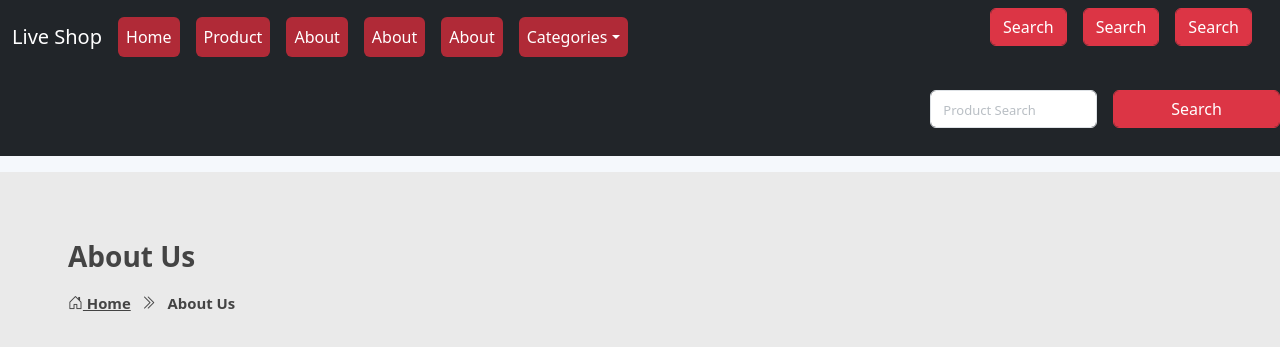
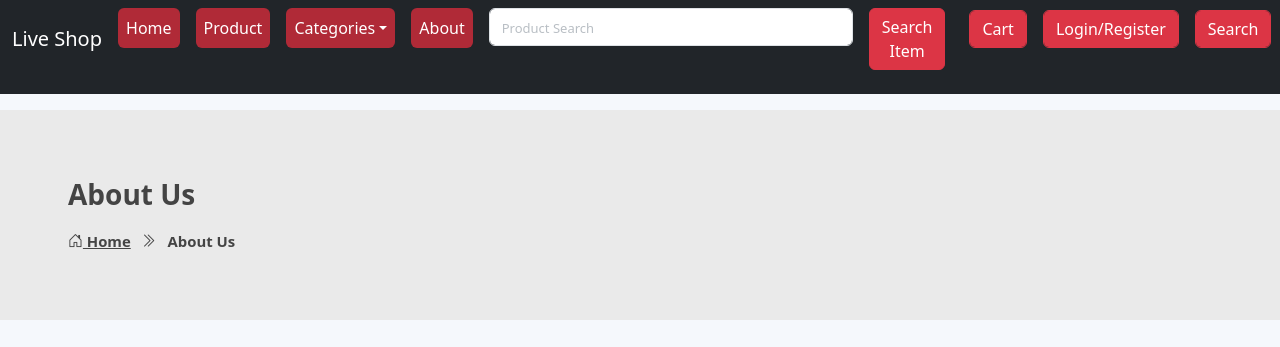
Before and after one commit to Mannu258/Ecommerce, a Django app: page /cart in a window 1280 px wide. Shown: the top 347 px of the page. Run offline with Django 5.2, Linux system fonts and the light colour scheme; some libraries are stand-ins or nearby versions.

Commit message:
added search icon in navbar

```diff
--- a/ecommerceapp/templates/header.html
+++ b/ecommerceapp/templates/header.html
@@ -13,20 +13,10 @@
                     <a class="nav-link active btn btn-danger me-3" aria-current="page" href="/">Home</a>
                 </li>
                 <li class="nav-item">
-                    <a class="nav-link active btn btn-danger me-3" href="#">Product</a>
-                </li>
-                <li class="nav-item">
-                    <a class="nav-link active btn btn-danger me-3" href="#">About</a>
-                </li>
-                <li class="nav-item">
-                    <a class="nav-link active btn btn-danger me-3" href="#">About</a>
-                </li>
-                <li class="nav-item">
-                    <a class="nav-link active btn btn-danger me-3" href="#">About</a>
+                    <a class="nav-link active btn btn-danger me-3" href="#product">Product</a>
                 </li>
                 <li class="nav-item dropdown">
-                <li class="nav-item dropdown">
-                    <a class="nav-link active btn btn-danger dropdown-toggle" href="#" id="dropdownId"
+                    <a class="nav-link active btn btn-danger dropdown-toggle me-3" href="#" id="dropdownId"
                         data-bs-toggle="dropdown" aria-haspopup="true" aria-expanded="false">Categories</a>
                     <div class="dropdown-menu" aria-labelledby="dropdownId">
                         {% for catquery in catquery %}
@@ -35,11 +25,27 @@
                         {%endfor%}
 
                 </li>
+                <li class="nav-item">
+                    <a class="nav-link active btn btn-danger me-3" href="#">About</a>
+                </li>
+                <li class="nav-item">
+                    <input id="searchInput" name="value" class="form-control me-3" placeholder="Product Search"
+                        aria-label="Search">
+                    <style>
+                        #searchInput {
+                            width: 364px;
+                        }
+                    </style>
+
+                </li>
+                <li class="nav-item">
+                    <button class="btn btn-danger me-4" onclick="search()" href="#">Search Item</button>
+                </li>
                 </li>
             </ul>
             <div class="d-flex ms-auto">
-                <button class="form-control btn btn-danger me-3" type="submit">Search</button>
-                <button class="form-control btn btn-danger me-3" type="submit">Search</button>
+                <button class="form-control btn btn-danger me-3" type="submit">Cart</button>
+                <button class="form-control btn btn-danger me-3" type="submit">Login/Register</button>
                 <button class="form-control btn btn-danger me-3" type="submit">Search</button>
 
             </div>
@@ -51,21 +57,18 @@
 
 <ul class="navbar navbar-expand-lg navbar-dark bg-dark">
     {% for catquery in subcatquery %}
-    <li class="px-3 mt-2"><a class="btn btn-danger"
-            href="{% url 'subcat' catquery.scat %}#product">{{catquery.scat}}</a>
-    </li>
+    <li class="px-3"><a class="btn btn-danger"href="{% url 'subcat' catquery.scat %}#product">{{catquery.scat}}</a></li>
     {%endfor%}
-    <div class="d-flex ms-auto mt-2 text-center">
-        <input id="searchInput" name="value" class="form-control me-3" placeholder="Product Search" aria-label="Search">
-        <button onclick="search()" class="form-control btn btn-danger">Search</button>
-    </div>
     <script>
         function search() {
             const searchValue = document.getElementById('searchInput').value;
-            window.location.href = `/search/${encodeURIComponent(searchValue)}#product`;
+            if (searchValue === '') {
+                window.location.href = '/#product'; // Redirect to the anchor directly
+            } else {
+                const targetUrl = `/search/${encodeURIComponent(searchValue)}#product`;
+                window.location.href = targetUrl;
+            }
         }
-
-
     </script>
 
 </ul>
```
